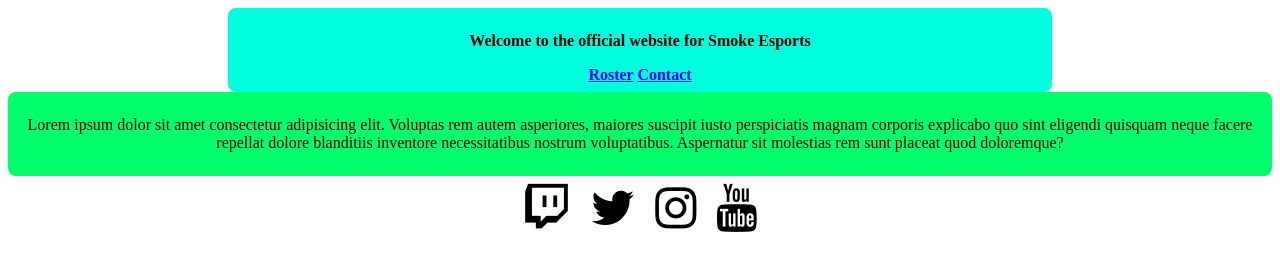
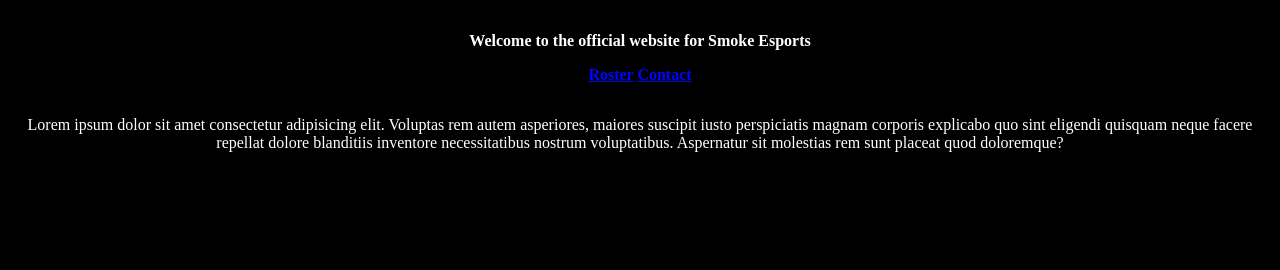
Before and after one commit to Resident-Pugg/Main-Website, a plain HTML site: page index.html in a window 1280 px wide. Drawn offline with Linux system fonts and the light colour scheme.

Commit message:
Update DLock-Esports.css

```diff
--- a/DLock-Esports.css
+++ b/DLock-Esports.css
@@ -1,13 +1,13 @@
 body, html {
-    background-color: #ffffff;
+    background-color: #000000;
 }
 h1 {
     text-align: center;
     font-style: bold;
     font-size: 16px;
     border-radius: 8px;
-    background-color: #00ffdd;
-    color: #000000;
+    background-color: #000000;
+    color: #ffffff;
     padding: 8px;
     margin: 0 220px;
 }
@@ -16,8 +16,8 @@ h1 {
     font-style: bold;
     font-size: 16px;
     border-radius: 8px;
-    background-color: #00ff6a;
-    color: #000000;
+    background-color: #000000;
+    color: #ffffff;
     padding: 8px;
 }
 .contact-content {
@@ -79,7 +79,7 @@ background-color: #ffffff;
     text-align: center;
 }
 .footer a {
-    color: black;
+    color: #000000;
     font-size: 48px;
     margin: 8px;
     text-decoration: none;
@@ -91,5 +91,5 @@ background-color: #ffffff;
     opacity: .7;
 }
 .footer a:visited {
-    color: black;
+    color: #000000;
 }
```
